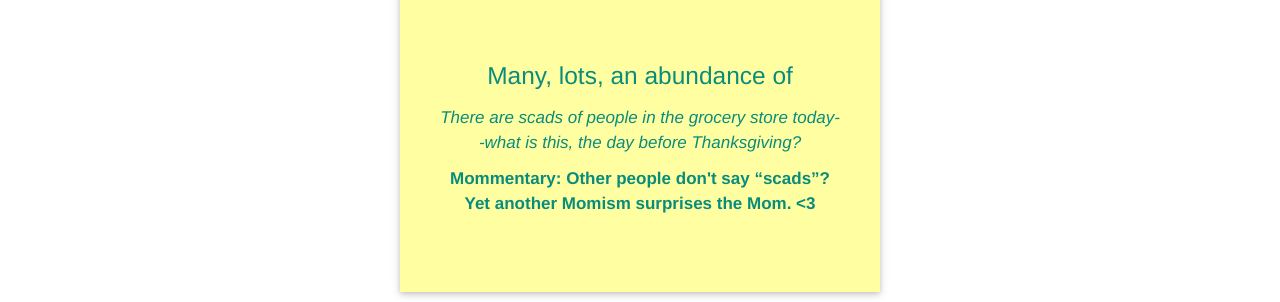
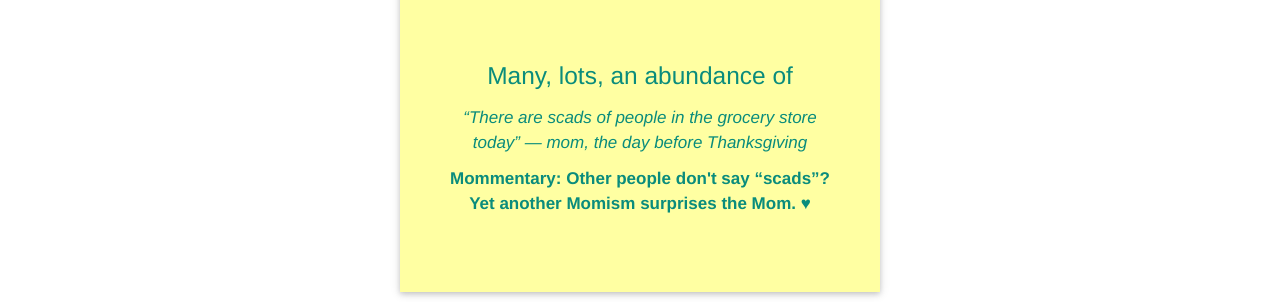
Before and after one commit to summerhays/new_momisms, a Jekyll site: the page built from index.html, in a window 1280 px wide. Shown: the part 372-674 px from the top of the page. Built offline with Jekyll 4.4.1, drawn with Linux system fonts in a browser that asks for light colours; some web fonts are replaced; comment, search, counter and statistics services are not loaded.

Commit message:
scads update

```diff
--- a/_data/momisms.yaml
+++ b/_data/momisms.yaml
@@ -1063,8 +1063,8 @@
   order: 91
 - momism: "Scads"
   definition: "Many, lots, an abundance of"
-  example: "There are scads of people in the grocery store today--what is this, the day before Thanksgiving?"
-  mommentary: "Other people don't say &ldquo;scads&rdquo;? Yet another Momism surprises the Mom. <3"
+  example: "&ldquo;There are scads of people in the grocery store today&rdquo; — mom, the day before Thanksgiving"
+  mommentary: "Other people don't say &ldquo;scads&rdquo;? Yet another Momism surprises the Mom. &hearts;"
   date: "11/9/2020"
   order: 280
 - momism: "Scarcer than hen's teeth"
```
